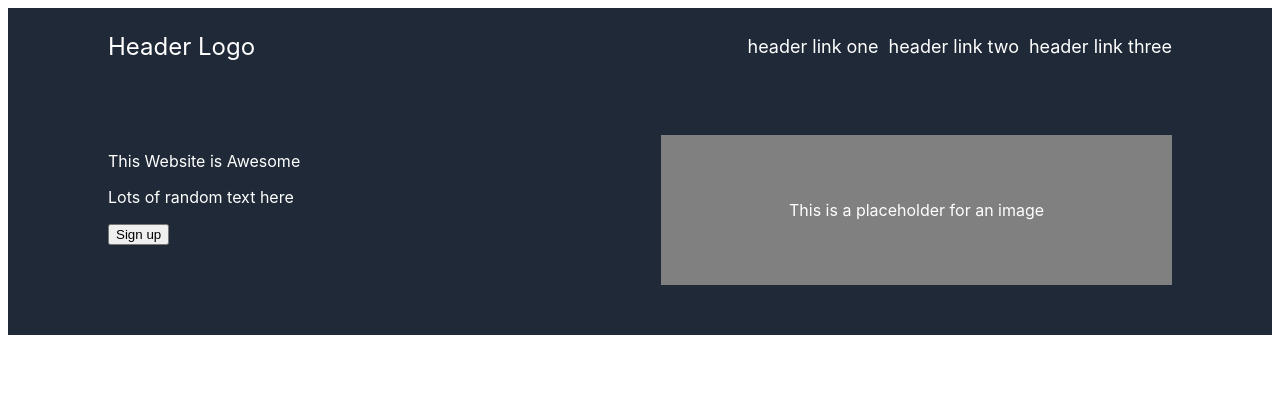
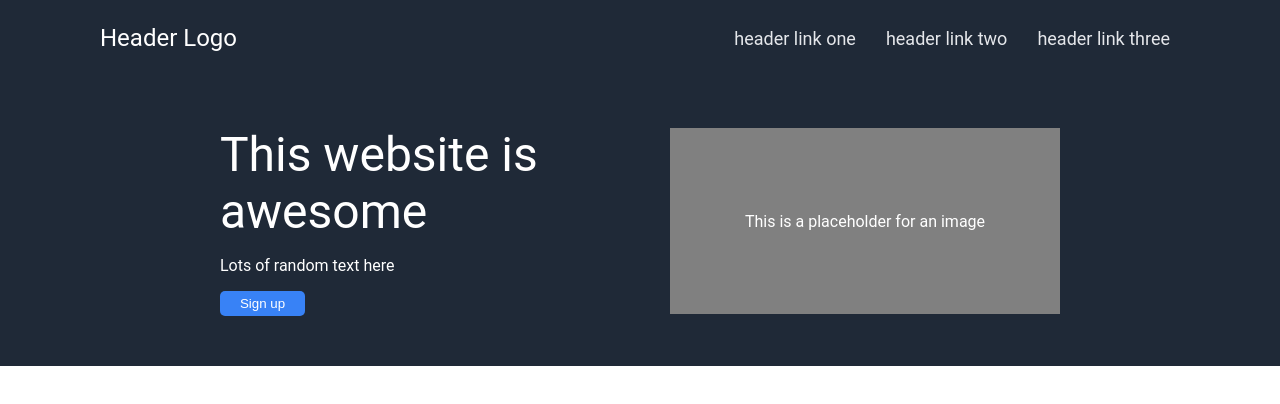
Before and after one commit to actually-anthony/landing-page, a plain HTML site: page index.html in a window 1280 px wide. Drawn offline with Linux system fonts and the light colour scheme.

Commit message:
Format top-section

```diff
--- a/css/style.css
+++ b/css/style.css
@@ -10,10 +10,11 @@
 }
 
 body{
+    margin: 0px;
     display: flex;
     flex-direction: column;
     justify-content: center;
-    font-family: -apple-system, BlinkMacSystemFont, 'Segoe UI', Roboto, Oxygen, Ubuntu, Cantarell, 'Open Sans', 'Helvetica Neue', sans-serif;
+    font-family: 'Roboto', arial;
 }
 
 .header-links{
@@ -23,11 +24,19 @@ body{
     gap: 10px;
 }
 
+.header-links a {
+    text-decoration: none;
+    color: #E5E7EB;
+    font-size: 18px;
+    padding: 10px;
+    font-family: 'Roboto', arial;}
+
 .top-section{
     background-color: #1F2937;
     color: white;
     display: flex;
-    justify-content: space-between;
+    justify-content: center;
+    align-items: center;
     padding-top: 50px;
     padding-bottom: 50px;
     padding-left: 100px;
@@ -35,13 +44,34 @@ body{
 }
 
 .image{
+    margin-left: 25px;
     display: flex;
-    flex: 0.5;
     background-color: grey;
     color: white;
-    height: 150px;
+    height: 186.63px;
     padding-left: 75px;
     padding-right: 75px;
     justify-content: center;
     align-items: center;
 }
+
+.left{
+    display: flex;
+    flex-direction: column;
+    justify-items: center;
+    margin-right: 25px;
+    flex-basis: 400px;
+}
+
+.hero-main{
+    font-size: 48px;
+}
+
+.left button{
+    align-self: flex-start;
+    background-color: #3882F6;
+    color: white;
+    padding: 5px 20px 5px 20px;
+    border: none;
+    border-radius: 5px;
+}
--- a/index.html
+++ b/index.html
@@ -10,16 +10,19 @@
 <body>
     <div class="header">
         <p>Header Logo</p>
-        <ul class="header-links">
-            <li>header link one</li>
-            <li>header link two</li>
-            <li>header link three</li>
-        </ul>
+        <div class="header-links">
+            <a href="#"> header link one</a>
+            <a href="#"> header link two</a>
+            <a href="#"> header link three</a>
+
+        </div>
 
     </div>
     <div class="top-section">
         <div class="left">
-            <p>This Website is Awesome</p>
+            <div class="hero-main">
+                This website is awesome
+            </div>
             <p>Lots of random text here</p>
             <button>Sign up</button>
         </div>
```
